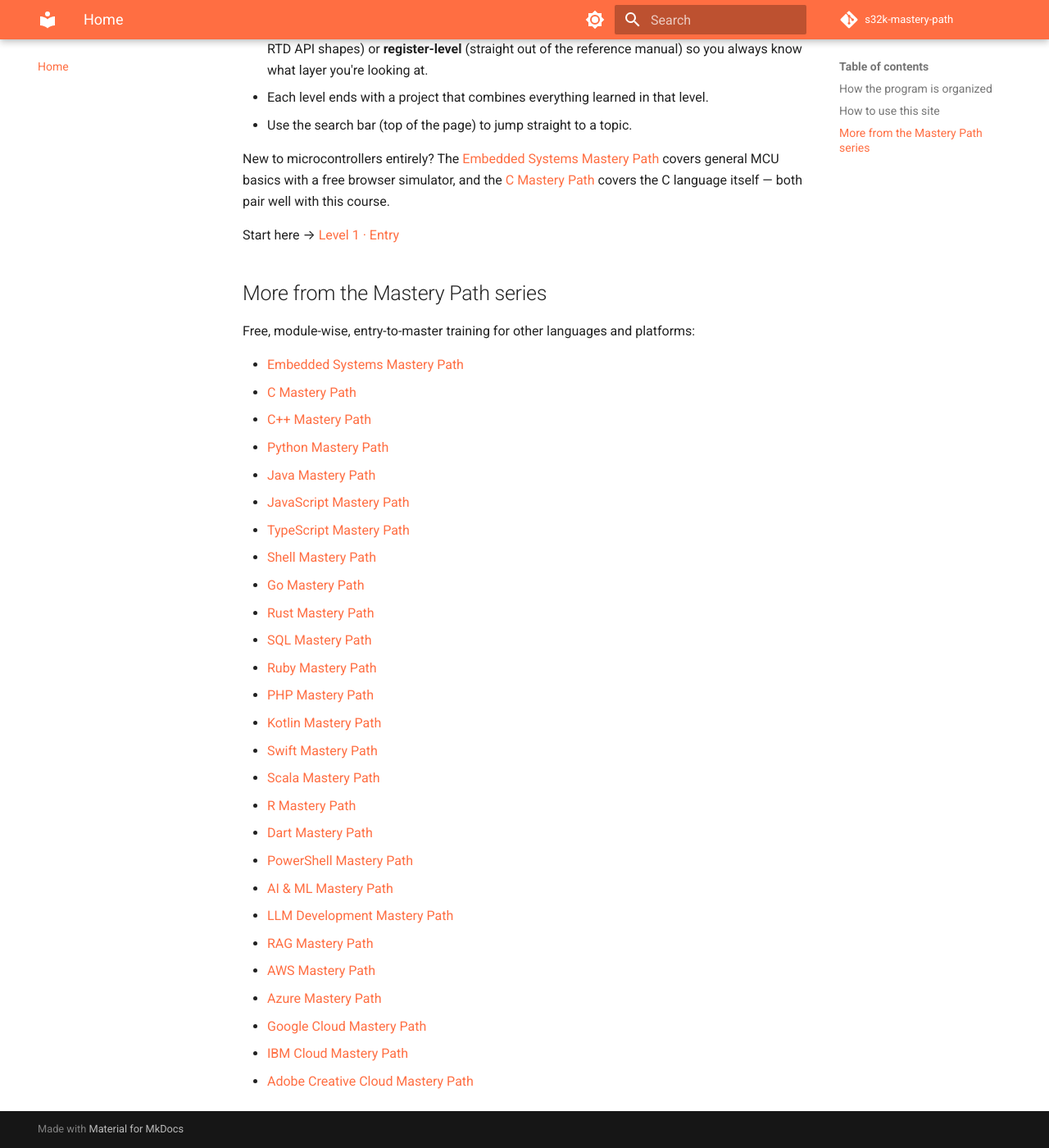
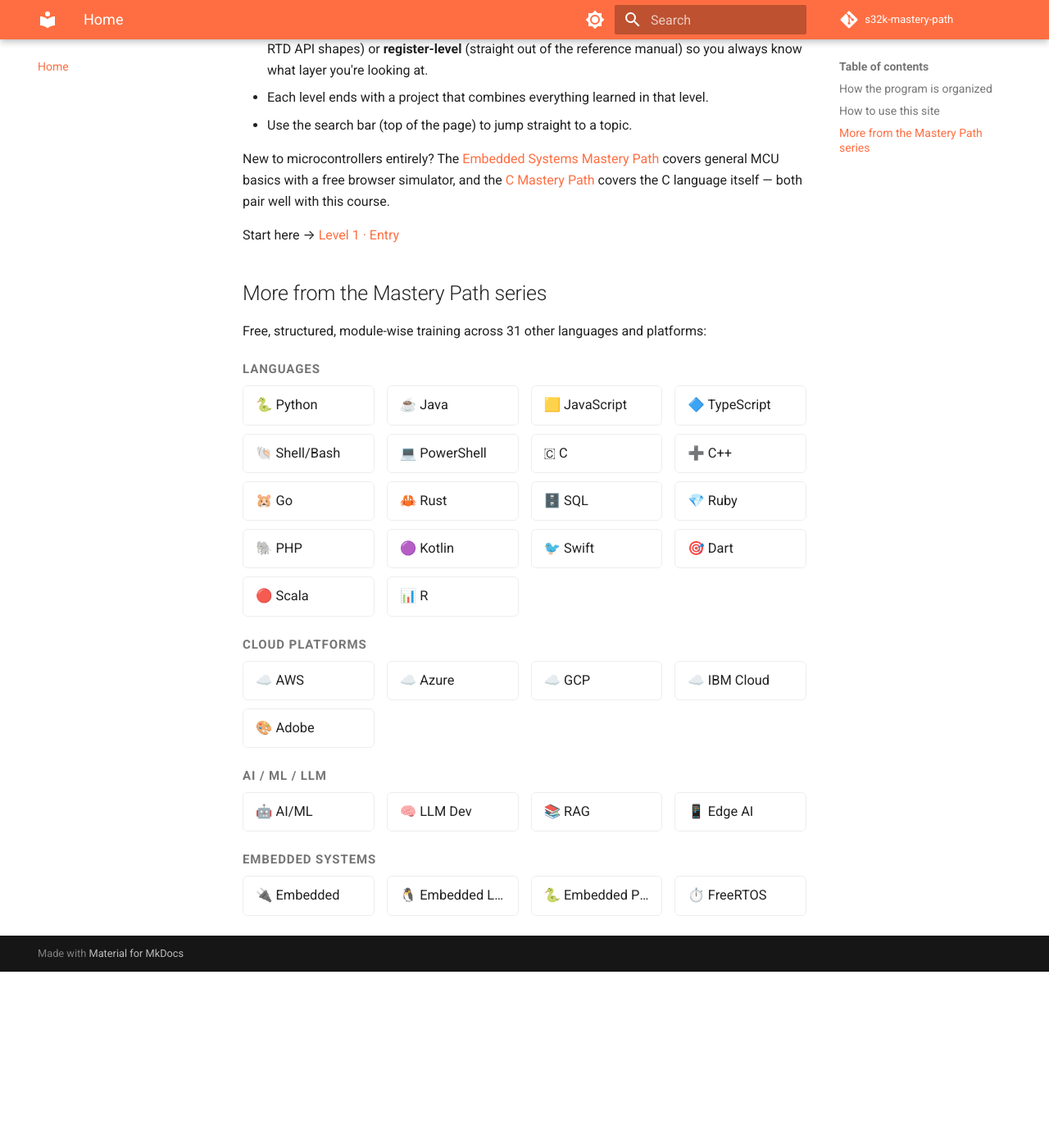
Before and after one commit to SIGILIPELLI/s32k-mastery-path, an MkDocs documentation site: the page built from docs/index.md, in a window 1280 px wide and 1400 px high, scrolled down 994 px. Shown: the whole window at 82% size. Built offline with MkDocs 1.6.1 and Material for MkDocs 9.7.7, drawn with Linux system fonts in a browser that asks for light colours; comment, search, counter and statistics services are not loaded; after the commit the page ends 2179 px from its top, so only the background shows below that.

Commit message:
Update cross-links: multi-column grid across all Mastery Path sites
Co-Authored-By: Claude Sonnet 5 <noreply@anthropic.com>

```diff
--- a/docs/index.md
+++ b/docs/index.md
@@ -44,32 +44,50 @@ Start here → [Level 1 · Entry](level-1/index.md)
 
 ## More from the Mastery Path series
 
-Free, module-wise, entry-to-master training for other languages and platforms:
+Free, structured, module-wise training across 31 other languages and platforms:
 
-- [Embedded Systems Mastery Path](https://sigilipelli.github.io/embedded-mastery-path/)
-- [C Mastery Path](https://sigilipelli.github.io/c-mastery-path/)
-- [C++ Mastery Path](https://sigilipelli.github.io/cpp-mastery-path/)
-- [Python Mastery Path](https://sigilipelli.github.io/python-mastery-path/)
-- [Java Mastery Path](https://sigilipelli.github.io/java-mastery-path/)
-- [JavaScript Mastery Path](https://sigilipelli.github.io/javascript-mastery-path/)
-- [TypeScript Mastery Path](https://sigilipelli.github.io/typescript-mastery-path/)
-- [Shell Mastery Path](https://sigilipelli.github.io/shell-mastery-path/)
-- [Go Mastery Path](https://sigilipelli.github.io/go-mastery-path/)
-- [Rust Mastery Path](https://sigilipelli.github.io/rust-mastery-path/)
-- [SQL Mastery Path](https://sigilipelli.github.io/sql-mastery-path/)
-- [Ruby Mastery Path](https://sigilipelli.github.io/ruby-mastery-path/)
-- [PHP Mastery Path](https://sigilipelli.github.io/php-mastery-path/)
-- [Kotlin Mastery Path](https://sigilipelli.github.io/kotlin-mastery-path/)
-- [Swift Mastery Path](https://sigilipelli.github.io/swift-mastery-path/)
-- [Scala Mastery Path](https://sigilipelli.github.io/scala-mastery-path/)
-- [R Mastery Path](https://sigilipelli.github.io/r-mastery-path/)
-- [Dart Mastery Path](https://sigilipelli.github.io/dart-mastery-path/)
-- [PowerShell Mastery Path](https://sigilipelli.github.io/powershell-mastery-path/)
-- [AI & ML Mastery Path](https://sigilipelli.github.io/ai-ml-mastery-path/)
-- [LLM Development Mastery Path](https://sigilipelli.github.io/llm-dev-mastery-path/)
-- [RAG Mastery Path](https://sigilipelli.github.io/rag-mastery-path/)
-- [AWS Mastery Path](https://sigilipelli.github.io/aws-mastery-path/)
-- [Azure Mastery Path](https://sigilipelli.github.io/azure-mastery-path/)
-- [Google Cloud Mastery Path](https://sigilipelli.github.io/gcp-mastery-path/)
-- [IBM Cloud Mastery Path](https://sigilipelli.github.io/ibm-cloud-mastery-path/)
-- [Adobe Creative Cloud Mastery Path](https://sigilipelli.github.io/adobe-mastery-path/)
+<div class="mastery-grid-wrap">
+<p class="mastery-grid-category">Languages</p>
+<div class="mastery-grid">
+  <a href="https://sigilipelli.github.io/python-mastery-path/">🐍 Python</a>
+  <a href="https://sigilipelli.github.io/java-mastery-path/">☕ Java</a>
+  <a href="https://sigilipelli.github.io/javascript-mastery-path/">🟨 JavaScript</a>
+  <a href="https://sigilipelli.github.io/typescript-mastery-path/">🔷 TypeScript</a>
+  <a href="https://sigilipelli.github.io/shell-mastery-path/">🐚 Shell/Bash</a>
+  <a href="https://sigilipelli.github.io/powershell-mastery-path/">💻 PowerShell</a>
+  <a href="https://sigilipelli.github.io/c-mastery-path/">🇨 C</a>
+  <a href="https://sigilipelli.github.io/cpp-mastery-path/">➕ C++</a>
+  <a href="https://sigilipelli.github.io/go-mastery-path/">🐹 Go</a>
+  <a href="https://sigilipelli.github.io/rust-mastery-path/">🦀 Rust</a>
+  <a href="https://sigilipelli.github.io/sql-mastery-path/">🗄️ SQL</a>
+  <a href="https://sigilipelli.github.io/ruby-mastery-path/">💎 Ruby</a>
+  <a href="https://sigilipelli.github.io/php-mastery-path/">🐘 PHP</a>
+  <a href="https://sigilipelli.github.io/kotlin-mastery-path/">🟣 Kotlin</a>
+  <a href="https://sigilipelli.github.io/swift-mastery-path/">🐦 Swift</a>
+  <a href="https://sigilipelli.github.io/dart-mastery-path/">🎯 Dart</a>
+  <a href="https://sigilipelli.github.io/scala-mastery-path/">🔴 Scala</a>
+  <a href="https://sigilipelli.github.io/r-mastery-path/">📊 R</a>
+</div>
+<p class="mastery-grid-category">Cloud Platforms</p>
+<div class="mastery-grid">
+  <a href="https://sigilipelli.github.io/aws-mastery-path/">☁️ AWS</a>
+  <a href="https://sigilipelli.github.io/azure-mastery-path/">☁️ Azure</a>
+  <a href="https://sigilipelli.github.io/gcp-mastery-path/">☁️ GCP</a>
+  <a href="https://sigilipelli.github.io/ibm-cloud-mastery-path/">☁️ IBM Cloud</a>
+  <a href="https://sigilipelli.github.io/adobe-mastery-path/">🎨 Adobe</a>
+</div>
+<p class="mastery-grid-category">AI / ML / LLM</p>
+<div class="mastery-grid">
+  <a href="https://sigilipelli.github.io/ai-ml-mastery-path/">🤖 AI/ML</a>
+  <a href="https://sigilipelli.github.io/llm-dev-mastery-path/">🧠 LLM Dev</a>
+  <a href="https://sigilipelli.github.io/rag-mastery-path/">📚 RAG</a>
+  <a href="https://sigilipelli.github.io/edge-ai-mastery-path/">📱 Edge AI</a>
+</div>
+<p class="mastery-grid-category">Embedded Systems</p>
+<div class="mastery-grid">
+  <a href="https://sigilipelli.github.io/embedded-mastery-path/">🔌 Embedded</a>
+  <a href="https://sigilipelli.github.io/embedded-linux-mastery-path/">🐧 Embedded Linux</a>
+  <a href="https://sigilipelli.github.io/embedded-python-mastery-path/">🐍 Embedded Python</a>
+  <a href="https://sigilipelli.github.io/freertos-mastery-path/">⏱️ FreeRTOS</a>
+</div>
+</div>
--- a/docs/stylesheets/extra.css
+++ b/docs/stylesheets/extra.css
@@ -11,3 +11,40 @@
   background: var(--md-primary-fg-color);
   color: var(--md-primary-bg-color);
 }
+
+/* mastery-grid cross-link styles */
+.mastery-grid-category {
+  font-weight: 600;
+  margin-top: 1.1rem;
+  margin-bottom: 0.4rem;
+  font-size: 0.75rem;
+  text-transform: uppercase;
+  letter-spacing: 0.06em;
+  color: var(--md-default-fg-color--light);
+}
+
+.mastery-grid {
+  display: grid;
+  grid-template-columns: repeat(auto-fill, minmax(160px, 1fr));
+  gap: 0.5rem 0.75rem;
+  margin: 0 0 1rem;
+}
+
+.mastery-grid a {
+  display: block;
+  padding: 0.5rem 0.75rem;
+  border: 1px solid var(--md-default-fg-color--lightest);
+  border-radius: 0.3rem;
+  text-decoration: none !important;
+  color: var(--md-default-fg-color) !important;
+  font-size: 0.82rem;
+  white-space: nowrap;
+  overflow: hidden;
+  text-overflow: ellipsis;
+  transition: background-color 0.15s ease, border-color 0.15s ease;
+}
+
+.mastery-grid a:hover {
+  background-color: var(--md-accent-fg-color--transparent);
+  border-color: var(--md-accent-fg-color);
+}
```
